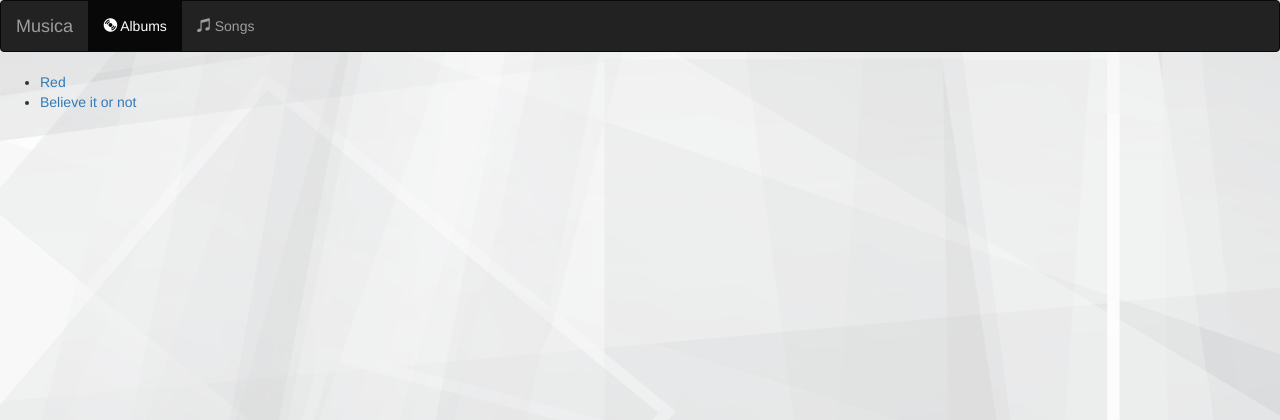
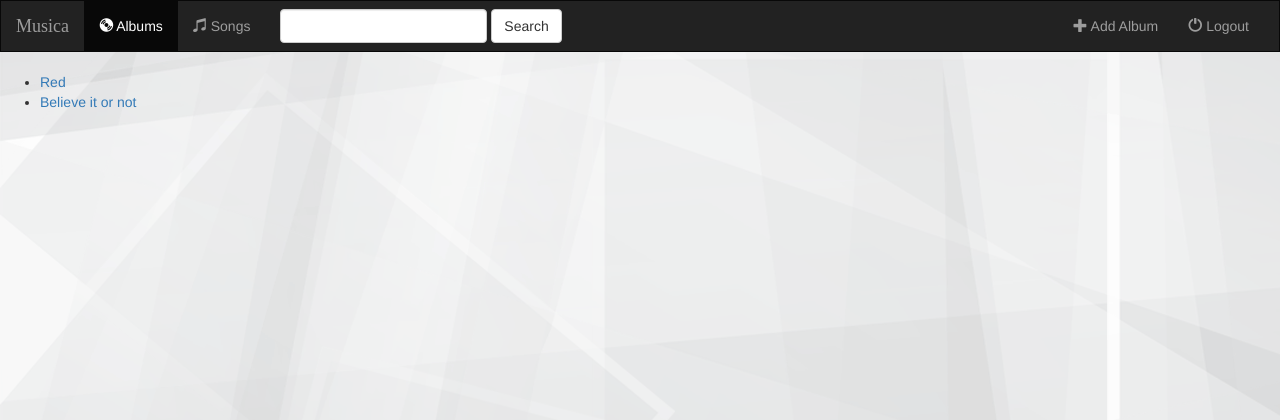
Before and after one commit to BurhanDewantara/djangoweb, a Django app: page /music/ in a window 1280 px wide. Shown: the top 420 px of the page. Run offline with Django 3.2, Linux system fonts and the light colour scheme; data comes from the database, SQL or seed files in the repository; some libraries are stand-ins or nearby versions.

Commit message:
complete navigation bar styles

```diff
--- a/music/static/music/style.css
+++ b/music/static/music/style.css
@@ -1,3 +1,11 @@
 body{
     background: white url("images/background.png");
 }
+
+.navbar{
+    border-radius:0;
+}
+
+.navbar-brand{
+    font-family: Tangerine cursive;
+}
--- a/music/templates/music/index.html
+++ b/music/templates/music/index.html
@@ -3,7 +3,8 @@
 <link rel="stylesheet" href="https://fonts.googleapis.com/css?family=Tangerine" />
 <link rel="stylesheet" type="text/css" href="{% static 'music/style.css' %}" />
 
-<link rel="script" href="https://maxcdn.bootstrapcdn.com/bootstrap/3.3.7/js/bootstrap.min.js">
+<script src="https://ajax.googleapis.com/ajax/libs/jquery/3.2.1/jquery.min.js"> </script>
+<script src="https://maxcdn.bootstrapcdn.com/bootstrap/3.3.7/js/bootstrap.min.js"> </script>
 
 
 
@@ -20,7 +21,8 @@
         </div>
 
         <!-- Items -->
-        <div class="collapse navbar-collapse">
+        <div class="collapse navbar-collapse" id="topNavBar">
+
             <ul class="nav navbar-nav">
                 <li class="active">
                     <a href="{% url 'music:index'%}">
@@ -31,6 +33,26 @@
                         <span class="glyphicon glyphicon-music" area-hidden="true"></span> Songs </a>
                 </li>
             </ul>
+
+            <form class="navbar-form navbar-left" role="search" method="get" action="">
+                <div class="form-group">
+                    <input type="text" class="form-control" name="q" value="">
+                </div>
+                <button class="btn btn-default" type="submit">Search</button>
+            </form>
+
+
+            <ul class="nav navbar-nav navbar-right">
+                <li class="">
+                    <a href="#">
+                        <span class="glyphicon glyphicon-plus" area-hidden="true"></span> Add Album </a>
+                </li>
+                <li class="">
+                    <a href="#">
+                        <span class="glyphicon glyphicon-off" area-hidden="true"></span> Logout </a>
+                </li>
+            </ul>
+
         </div>
     </div>
 </nav>
```
